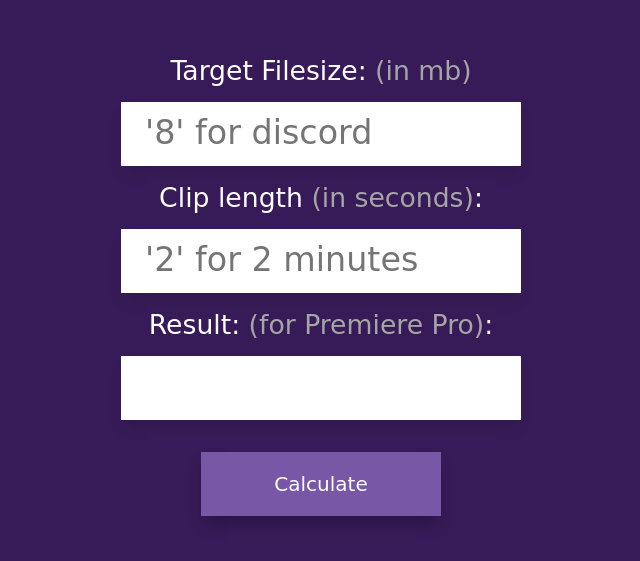
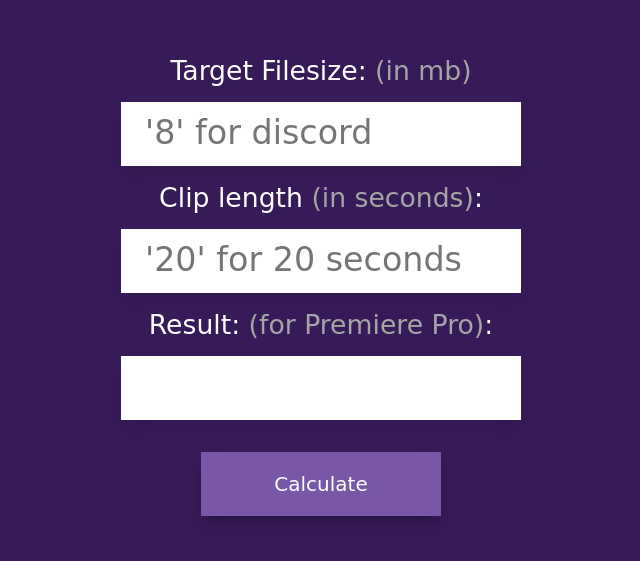
Before and after one commit to zerofret/bitrate-calc, a plain HTML site: page index.html in a window 1280 px wide. Shown: the part 115-676 px from the top of the page, without its empty margins (319-959 px from the left). Drawn offline with Linux system fonts and the light colour scheme; a web font is replaced by a local one.

Commit message:
fixed placeholder text

```diff
--- a/index.html
+++ b/index.html
@@ -23,7 +23,7 @@
     <label for="input_length">Clip length <span>(in seconds)</span>:</label>
     <input
       id="input_length"
-      placeholder="'2' for 2 minutes"
+      placeholder="'20' for 20 seconds"
       spellcheck="false"
       type="text"
     />
```
